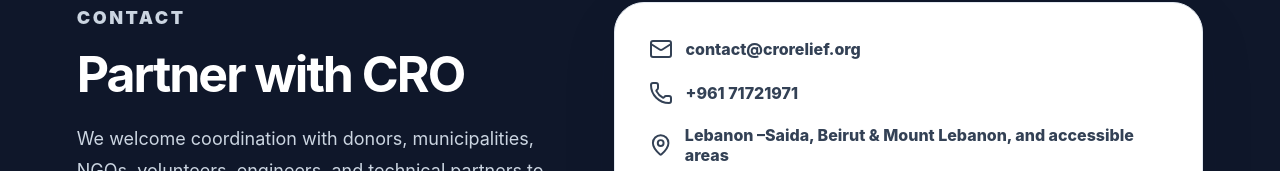
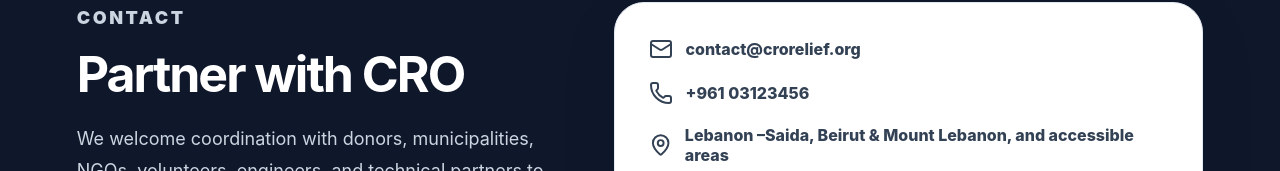
Before and after one commit to HusseinMohty/cro-website, a React (Vite) app: page / in a window 1280 px wide. Shown: the part 4038-4209 px from the top of the page. Built offline with nearby package versions, Linux system fonts and the light colour scheme.

Commit message:
Update main.jsx

```diff
--- a/src/main.jsx
+++ b/src/main.jsx
@@ -191,9 +191,9 @@
 
         <div className="contactCard">
           <div><Mail /> contact@crorelief.org</div>
-          <div><Phone /> +961 71721971</div>
+          <div><Phone /> +961 03123456</div>
           <div><MapPin /> Lebanon –Saida, Beirut & Mount Lebanon, and accessible areas</div>
-          <a className="primaryBtn full" href="mailto:contact@cro-initiative.org">Send Email</a>
+          <a className="primaryBtn full" href="mailto:contact@crorelief.org">Send Email</a>
         </div>
       </section>
 
```
